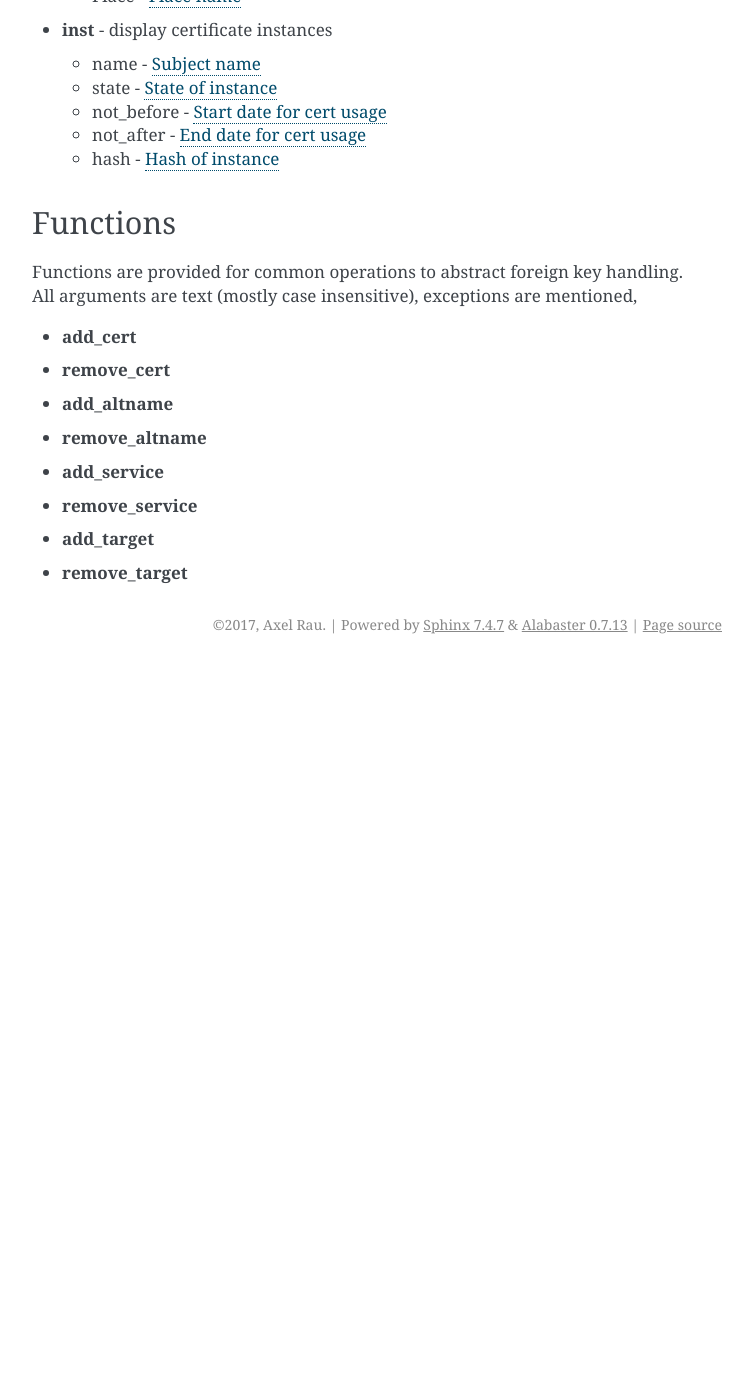
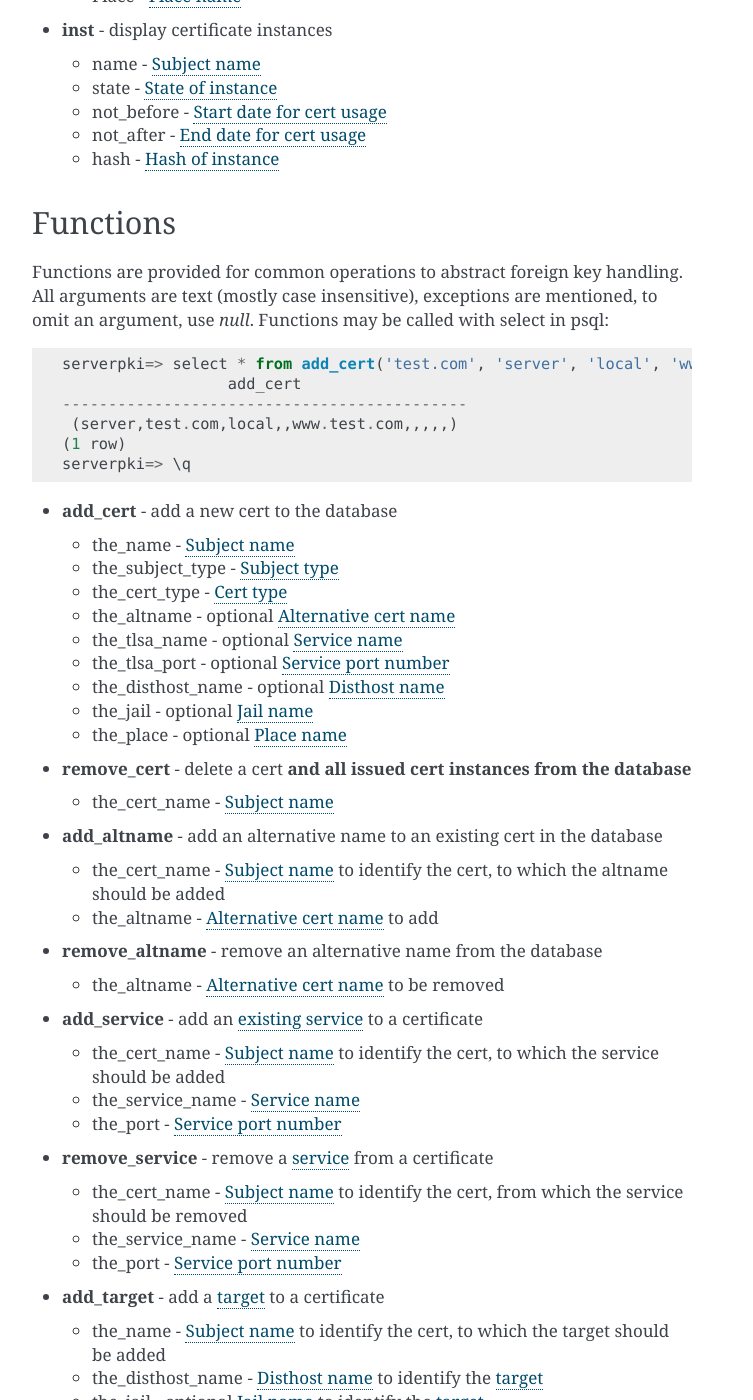
Before and after one commit to mc3/serverPKI, a Sphinx documentation site: the page built from docs/db.rst, in a window 1280 px wide and 1400 px high, scrolled down 5728 px. Shown: the whole window, without its empty margins (388-1141 px from the left). Built offline with Sphinx 7.4.7, drawn with Linux system fonts in a browser that asks for light colours; before the commit the page ends 6392 px from its top, so only the background shows below that; some of the changed text lies outside the part shown.

Commit message:
Completed DB docu

```diff
--- a/docs/db.rst
+++ b/docs/db.rst
@@ -276,35 +276,79 @@ Functions
 
 Functions are provided for common operations to abstract foreign key handling.
 All arguments are text (mostly case insensitive), exceptions are mentioned,
+to omit an argument, use *null*.
+Functions may be called with select in psql::
+
+    serverpki=> select * from add_cert('test.com', 'server', 'local', 'www.test.com', NULL, NULL, NULL, NULL, NULL);
+                      add_cert
+    --------------------------------------------
+     (server,test.com,local,,www.test.com,,,,,)
+    (1 row)
+    serverpki=> \q
 
 .. index:: add_cert
 
-* **add_cert**
+* **add_cert** - add a new cert to the database
+
+  * the_name - :ref:`Subject name <subjects.name>`
+  * the_subject_type - :ref:`Subject type <subjects.type>`
+  * the_cert_type - :ref:`Cert type <certificates.cert_type>`
+  * the_altname - optional :ref:`Alternative cert name <Subjects.name>`
+  * the_tlsa_name - optional :ref:`Service name <Services.name>`
+  * the_tlsa_port - optional :ref:`Service port number <Services.port>`
+  * the_disthost_name - optional :ref:`Disthost name <Disthosts.FQDN>`
+  * the_jail - optional :ref:`Jail name <Jails.name>`
+  * the_place - optional :ref:`Place name <Places.name>`
 
 .. index:: remove_cert
 
-* **remove_cert**
+* **remove_cert** - delete a cert **and all issued cert instances from the database**
+
+  * the_cert_name - :ref:`Subject name <subjects.name>`
 
 .. index:: add_altname
 
-* **add_altname**
+* **add_altname** - add an alternative name to an existing cert in the database
+
+  * the_cert_name - :ref:`Subject name <subjects.name>` to identify the cert, to which the altname should be added
+  * the_altname - :ref:`Alternative cert name <Subjects.name>` to add
 
 .. index:: remove_altname
 
-* **remove_altname**
+* **remove_altname** - remove an alternative name from the database
+
+  * the_altname - :ref:`Alternative cert name <Subjects.name>` to be removed
 
 .. index:: add_service
 
-* **add_service**
+* **add_service** - add an :ref:`existing service <Services>` to a certificate
+
+  * the_cert_name - :ref:`Subject name <subjects.name>` to identify the cert, to which the service should be added
+  * the_service_name -  :ref:`Service name <Services.name>`
+  * the_port -  :ref:`Service port number <Services.port>`
 
 .. index:: remove_service
 
-* **remove_service**
+* **remove_service** - remove a :ref:`service <Services>` from a certificate
+
+  * the_cert_name - :ref:`Subject name <subjects.name>` to identify the cert, from which the service should be removed
+  * the_service_name -  :ref:`Service name <Services.name>`
+  * the_port -  :ref:`Service port number <Services.port>`
 
 .. index:: add_target
 
-* **add_target**
+* **add_target** - add a :ref:`target <Targets>` to a certificate
+
+  * the_name - :ref:`Subject name <subjects.name>` to identify the cert, to which the target should be added
+  * the_disthost_name - :ref:`Disthost name <Disthosts.FQDN>` to identify the :ref:`target <Targets>`
+  * the_jail - optional :ref:`Jail name <Jails.name>` to identify the :ref:`target <Targets>`
+  * the_place - optional :ref:`Place name <Places.name>` to identify the :ref:`target <Targets>`
 
 .. index:: remove_target
 
-* **remove_target**
+* **remove_target** - remove a :ref:`target <Targets>` from a certificate
+
+  * the_cert_name - :ref:`Subject name <subjects.name>` to identify the cert, from which the target should be removed
+  * the_disthost_name - :ref:`Disthost name <Disthosts.FQDN>` to identify the :ref:`target <Targets>`
+  * the_jail - optional :ref:`Jail name <Jails.name>` to identify the :ref:`target <Targets>`
+  * the_place - optional :ref:`Place name <Places.name>` to identify the :ref:`target <Targets>`
```
